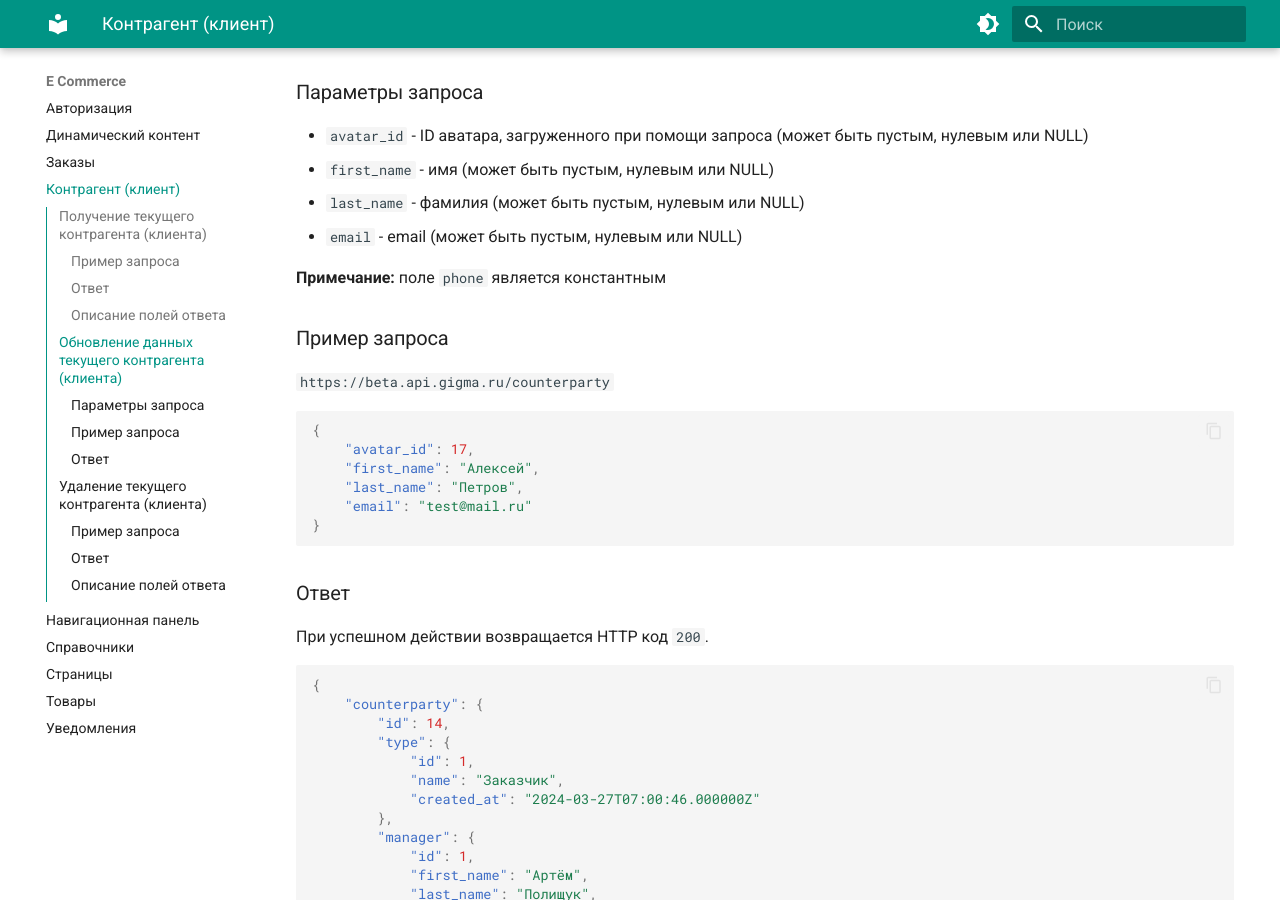
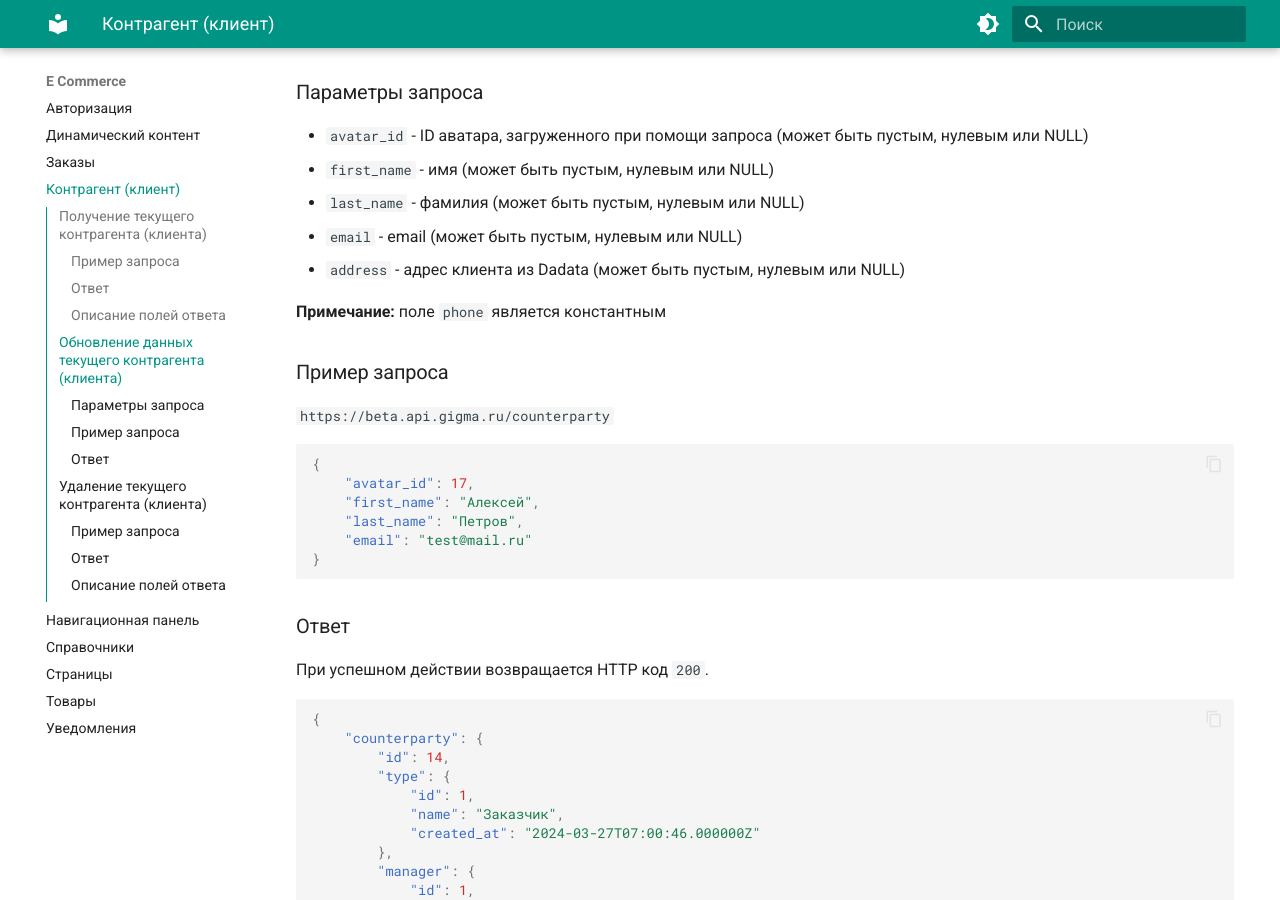
Before and after one commit to Krushanov/docs.erp.itecho.ru, an MkDocs documentation site: the page built from docs/E-Commerce/Контрагент (клиент).md, in a window 1280 px wide and 900 px high, scrolled down 2167 px. Built offline with MkDocs 1.6.1 and Material for MkDocs 9.7.7, drawn with Linux system fonts in a browser that asks for light colours.

Commit message:
Updated "Контрагент (клиент).md" file.

```diff
--- a/docs/E-Commerce/Контрагент (клиент).md
+++ b/docs/E-Commerce/Контрагент (клиент).md
@@ -86,6 +86,7 @@
 - `first_name` - имя (может быть пустым, нулевым или NULL)
 - `last_name` - фамилия (может быть пустым, нулевым или NULL)
 - `email` - email (может быть пустым, нулевым или NULL)
+- `address` - адрес клиента из Dadata (может быть пустым, нулевым или NULL)
 
 **Примечание:** поле `phone` является константным
 
```
